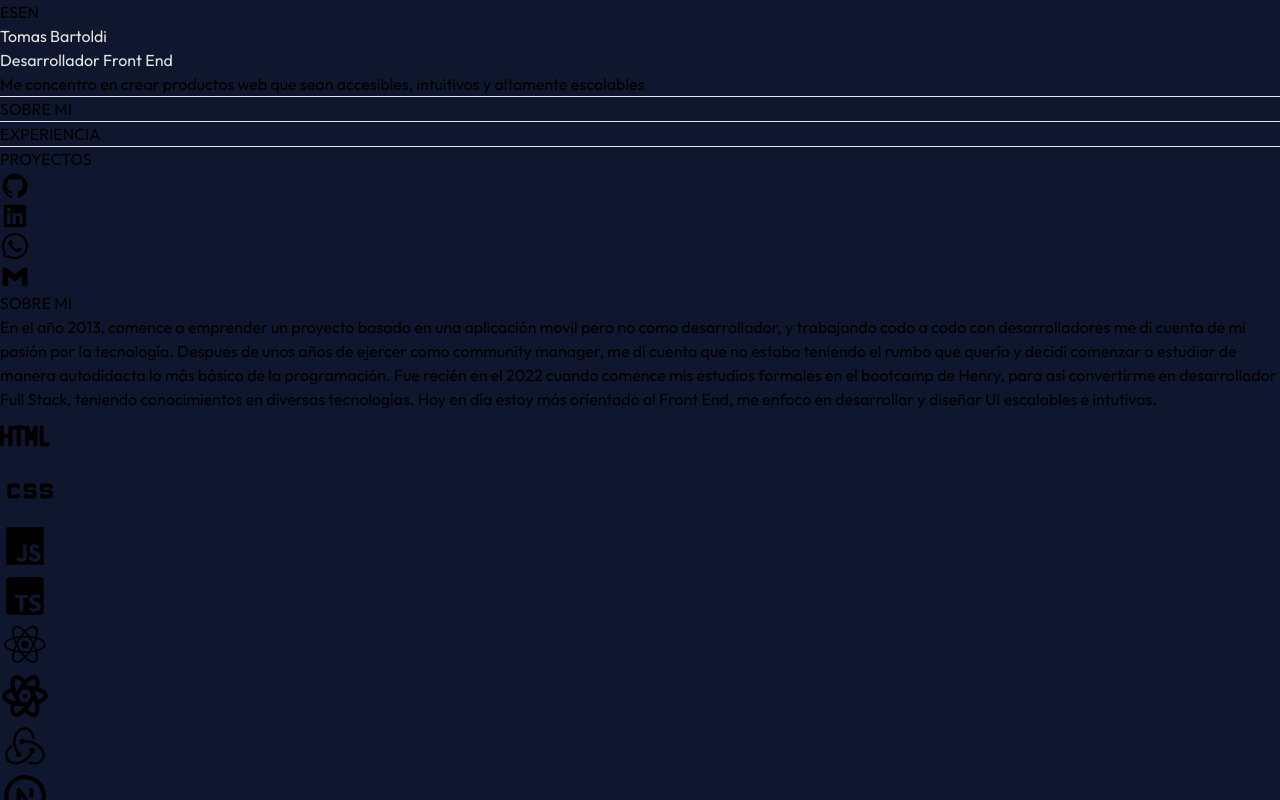
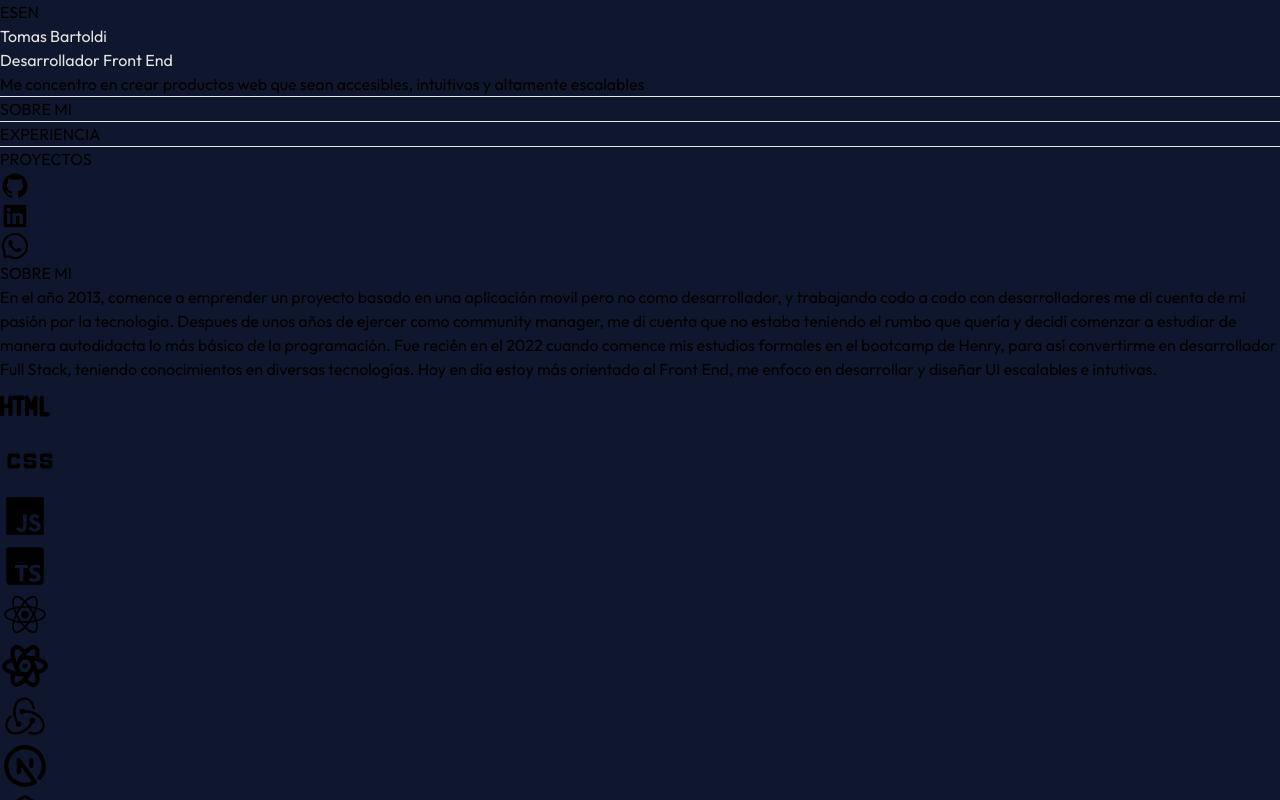
Before and after one commit to TomasBartoldi/portfolio-v2, a React (Vite) app: page / in a window 1280 px wide. Shown: the top 800 px of the page. Built offline with nearby package versions, Linux system fonts and the light colour scheme.

Commit message:
gmail icon paused

```diff
--- a/src/components/Navigation.jsx
+++ b/src/components/Navigation.jsx
@@ -1,5 +1,5 @@
 import { AiOutlineWhatsApp } from 'react-icons/ai'
-import { BiLogoLinkedinSquare, BiLogoGithub, BiLogoGmail } from 'react-icons/bi'
+import { BiLogoLinkedinSquare, BiLogoGithub, /* BiLogoGmail */ } from 'react-icons/bi'
 import { useTranslation } from 'react-i18next'
 import { Link } from 'react-scroll'
 import { useState, useEffect } from 'react'
@@ -143,9 +143,9 @@ const Navigation = () => {
                 )}`} target="blank" rel="noopener noreferrer">
                <AiOutlineWhatsApp size={30} className='text-slate-600 hover:text-slate-300' />
               </a>
-              <a href="" target="blank" rel="noopener noreferrer">
+{/*               <a href="" target="blank" rel="noopener noreferrer">
                <BiLogoGmail size={30} className='text-slate-600 hover:text-slate-300' />
-              </a>
+              </a> */}
             </div>
         </div>
 
```
